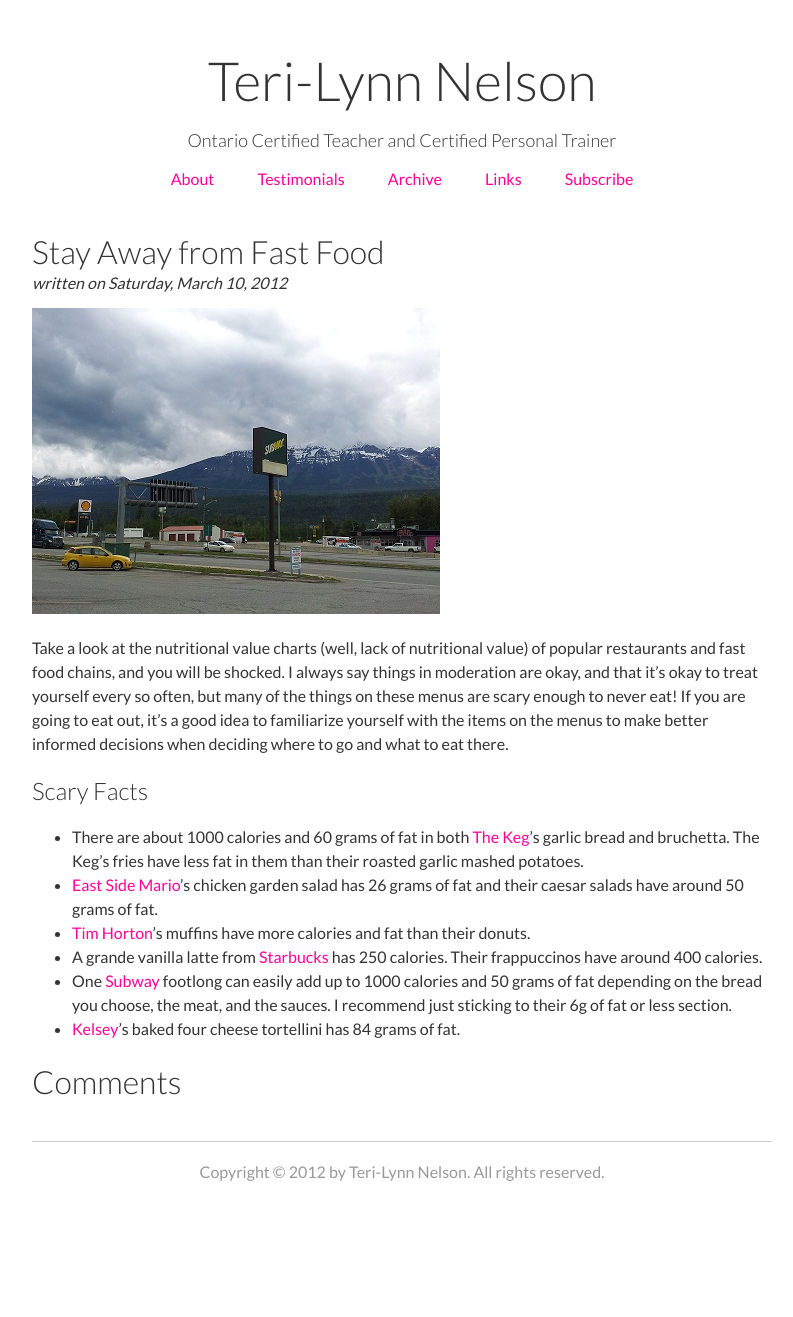
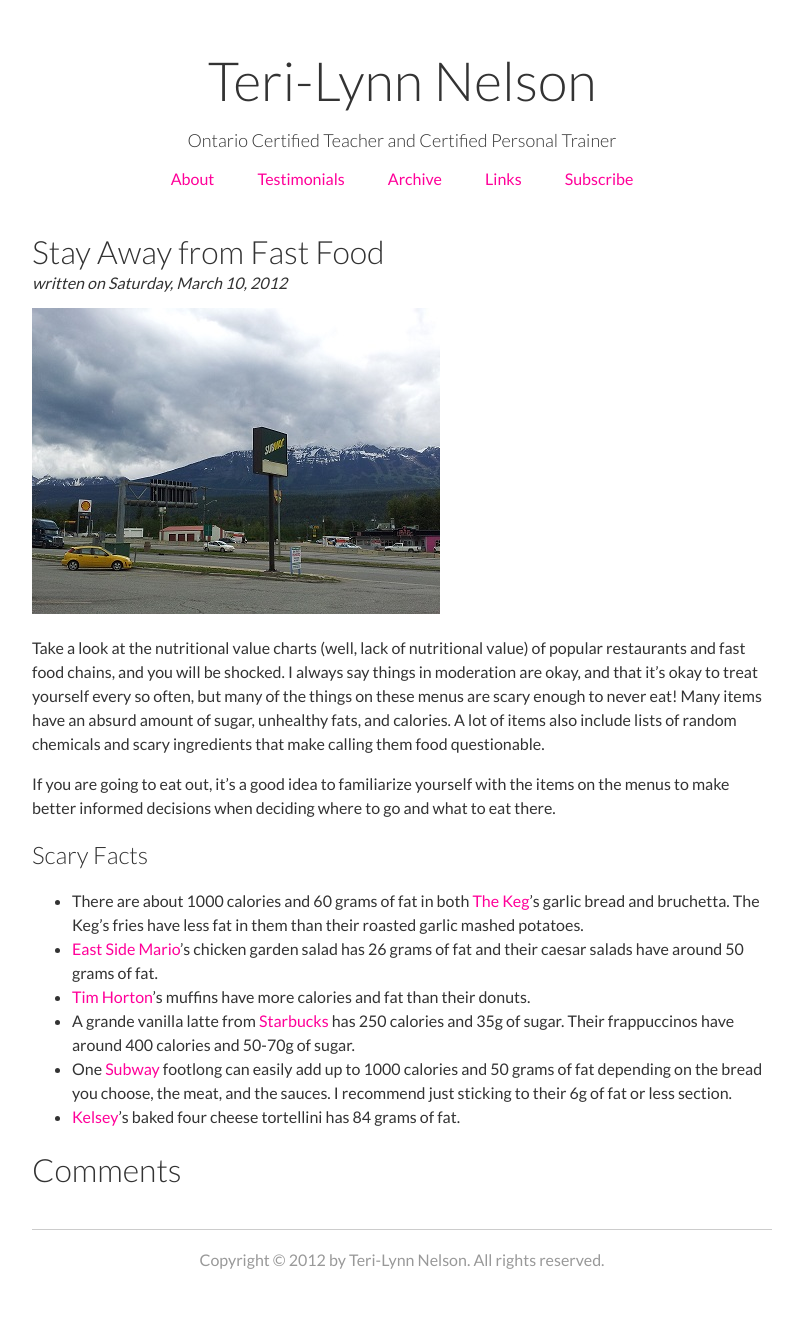
Before and after one commit to teri-lynn/teri-lynn.github.com, a Jekyll site: the page built from _posts/2012-03-10-stay-away-from-fast-food.md, in a window 1280 px wide. Shown: the whole page, without its empty margins (238-1031 px from the left). Built offline with Jekyll 4.4.1, drawn with Linux system fonts in a browser that asks for light colours; Markdown is read by kramdown in place of the engine named in the settings; before the commit the page ends 1229 px from its top, so only the background shows below that.

Commit message:
Updated Post

```diff
--- a/_posts/2012-03-10-stay-away-from-fast-food.md
+++ b/_posts/2012-03-10-stay-away-from-fast-food.md
@@ -7,13 +7,9 @@
 ---
 ![Subway](/images/Subway.jpg)
 
-Take a look at the nutritional value charts (well, lack of nutritional value)
-of popular restaurants and fast food chains, and you will be shocked. I always
-say things in moderation are okay, and that it's okay to treat yourself every
-so often, but many of the things on these menus are scary enough to never eat!
-If you are going to eat out, it's a good idea to familiarize yourself with the
-items on the menus to make better informed decisions when deciding where to go
-and what to eat there.
+Take a look at the nutritional value charts (well, lack of nutritional value) of popular restaurants and fast food chains, and you will be shocked. I always say things in moderation are okay, and that it's okay to treat yourself every so often, but many of the things on these menus are scary enough to never eat! Many items have an absurd amount of sugar, unhealthy fats, and calories. A lot of items also include lists of random chemicals and scary ingredients that make calling them food questionable.
+
+If you are going to eat out, it's a good idea to familiarize yourself with the items on the menus to make better informed decisions when deciding where to go and what to eat there.
 
 ## Scary Facts
 
@@ -26,7 +22,7 @@
   salads have around 50 grams of fat.
 - [Tim Horton](http://www.timhortons.com/ca/pdf/nutrition-guide-can.pdf)'s muffins have more calories and fat than their donuts.
 - A grande vanilla latte from [Starbucks](http://www.starbucks.com/menu) has
-  250 calories. Their frappuccinos have around 400 calories.
+  250 calories and 35g of sugar. Their frappuccinos have around 400 calories and 50-70g of sugar.
 - One [Subway](http://www.subway.com/nutrition/nutritionlist.ASPX?COUNTRYCODE=CAN&LANGUAGECODE=ENG&id=sandwich)
   footlong can easily add up to 1000 calories and 50 grams of fat depending on
   the bread you choose, the meat, and the sauces. I recommend just sticking to
```
